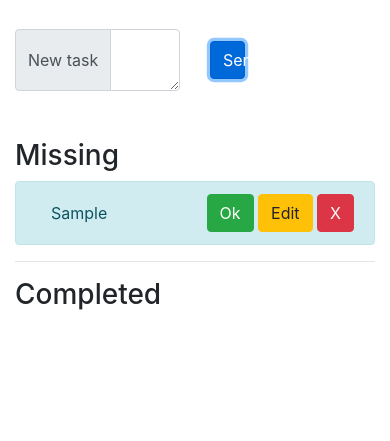
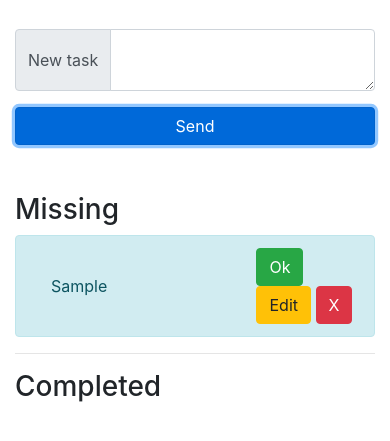
Before and after one commit to Alejo5004/Task, a plain HTML site: page index.html in a window 390 px wide. Both pictures are taken after typing "Sample" into the empty fields and a click on the button "Send". Shown: the part 75-516 px from the top of the page. Drawn offline with nearby package versions, Linux system fonts and the light colour scheme.

Commit message:
Creando task responsive

```diff
--- a/index.html
+++ b/index.html
@@ -17,13 +17,13 @@
             <br>
 
             <section class="row">
-                <div class="input-group col-6">
+                <div class="input-group col-sm-6">
                     <div class="input-group-prepend">
                         <span class="input-group-text">New task</span>
                     </div>
                     <textarea class="form-control" v-model="name" @keyup.enter="addTask"></textarea>
                 </div>
-                <div class="col-2 d-flex align-items-center">
+                <div class="col-sm-2 d-flex align-items-center mt-3 mt-sm-0">
                     <button class="btn btn-primary btn-block" @click="addTask">Send</button>
                 </div>
             </section>
@@ -40,7 +40,7 @@
                             {{ item.name }}
                         </textarea>
                     </div>
-                    <div class="col-6" v-else>
+                    <div class="col-sm-6" v-else>
                         <span>{{ item.name }}</span>
                     </div>
                     <div>
```
